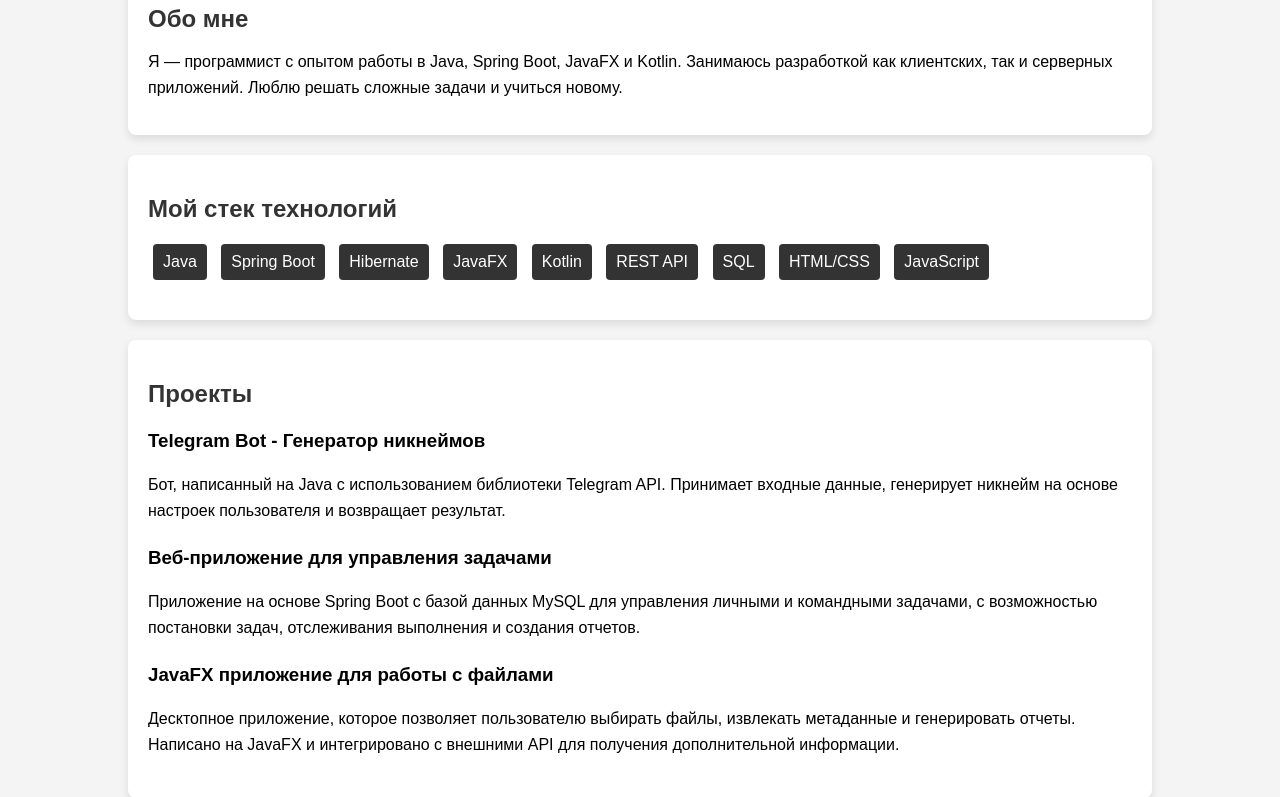
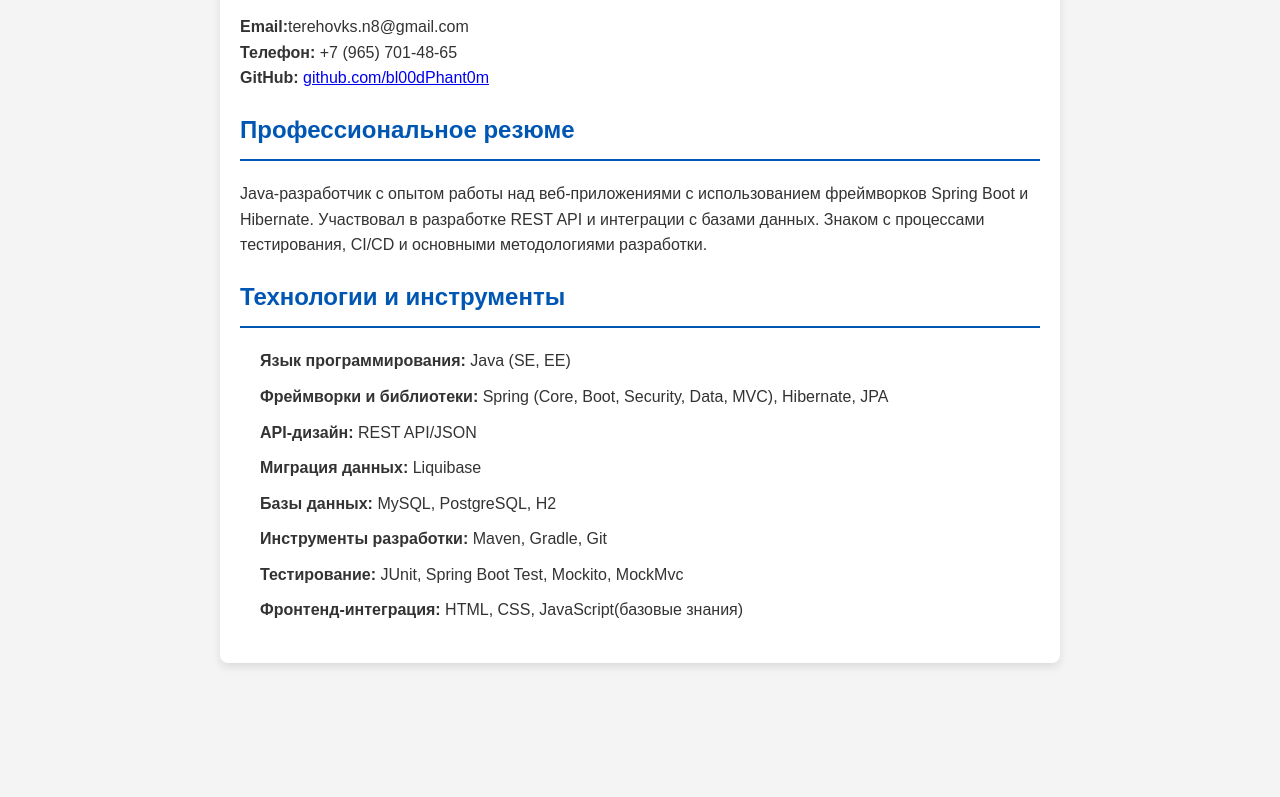
Before and after one commit to bl00dPhant0m/bl00dPhant0m.github.io, a plain HTML site: page index.html in a window 1280 px wide. Shown: the part 120-917 px from the top of the page. After the commit the page ends 803 px from the top, so only its background shows below. Drawn offline with Linux system fonts and the light colour scheme.

Commit message:
about me

```diff
--- a/index.html
+++ b/index.html
@@ -3,138 +3,78 @@
 <head>
     <meta charset="UTF-8">
     <meta name="viewport" content="width=device-width, initial-scale=1.0">
-    <title>Портфолио программиста</title>
+    <title>Резюме Java Developer</title>
     <style>
         body {
             font-family: Arial, sans-serif;
+            line-height: 1.6;
+            color: #333;
+            background-color: #f4f4f4;
             margin: 0;
-            padding: 0;
-            background-color: #f4f4f4;
-        }
-
-        header {
-            background-color: #333;
-            color: white;
-            padding: 10px 0;
-            text-align: center;
-        }
-
-        header h1 {
-            margin: 0;
-            font-size: 2.5em;
-        }
-
-        .container {
-            width: 80%;
-            margin: 0 auto;
             padding: 20px;
         }
-
-        .about,
-        .stack,
-        .projects {
-            background-color: white;
+        .container {
+            max-width: 800px;
+            margin: 0 auto;
+            background: #fff;
             padding: 20px;
+            box-shadow: 0 4px 8px rgba(0, 0, 0, 0.1);
+            border-radius: 8px;
+        }
+        h1, h2 {
+            color: #0056b3;
+        }
+        .section-title {
+            font-size: 24px;
+            border-bottom: 2px solid #0056b3;
+            padding-bottom: 10px;
             margin-bottom: 20px;
-            border-radius: 8px;
-            box-shadow: 0 4px 8px rgba(0, 0, 0, 0.1);
         }
-
-        h2 {
-            color: #333;
+        ul {
+            list-style-type: none;
+            padding-left: 0;
+        }
+        ul li {
+            padding-left: 20px;
             margin-bottom: 10px;
         }
-
-        .about p,
-        .stack ul,
-        .projects .project {
-            margin-bottom: 15px;
-            line-height: 1.6;
-        }
-
-        .stack ul {
-            list-style: none;
-            padding: 0;
-        }
-
-        .stack ul li {
-            display: inline-block;
-            background-color: #333;
-            color: white;
-            padding: 5px 10px;
-            margin: 5px;
-            border-radius: 4px;
-        }
-
-        .projects .project {
+        .skills, .experience {
             margin-bottom: 20px;
         }
-
-        .projects .project h3 {
-            margin-bottom: 5px;
+        .contact-info p {
+            margin: 0;
         }
-
-        footer {
-            text-align: center;
-            padding: 10px;
-            background-color: #333;
-            color: white;
-            margin-top: 20px;
+        .contact-info {
+            margin-bottom: 20px;
         }
     </style>
 </head>
 <body>
+<div class="container">
+    <h1>Кирилл Терехов</h1>
 
-<header>
-    <h1>Портфолио Ульяны</h1>
-</header>
+    <div class="contact-info">
+        <p><strong>Email:</strong>terehovks.n8@gmail.com</p>
+        <p><strong>Телефон:</strong> +7 (965) 701-48-65</p>
+        <p><strong>GitHub:</strong> <a href="https://github.com/bl00dPhant0m">github.com/bl00dPhant0m</a></p>
+    </div>
 
-<div class="container">
+    <h2 class="section-title">Профессиональное резюме</h2>
+    <p>Java-разработчик с опытом работы над веб-приложениями с использованием фреймворков Spring Boot и Hibernate. Участвовал в разработке REST API и интеграции с базами данных. Знаком с процессами тестирования, CI/CD и основными методологиями разработки.</p>
 
-    <section class="about">
-        <h2>Обо мне</h2>
-        <p>Я — программист с опытом работы в Java, Spring Boot, JavaFX и Kotlin. Занимаюсь разработкой как клиентских, так и серверных приложений. Люблю решать сложные задачи и учиться новому.</p>
-    </section>
-
-    <section class="stack">
-        <h2>Мой стек технологий</h2>
+    <h2 class="section-title">Технологии и инструменты</h2>
+    <div class="skills">
         <ul>
-            <li>Java</li>
-            <li>Spring Boot</li>
-            <li>Hibernate</li>
-            <li>JavaFX</li>
-            <li>Kotlin</li>
-            <li>REST API</li>
-            <li>SQL</li>
-            <li>HTML/CSS</li>
-            <li>JavaScript</li>
+            <li><strong>Язык программирования:</strong> Java (SE, EE)</li>
+            <li><strong>Фреймворки и библиотеки:</strong> Spring (Core, Boot, Security, Data, MVC), Hibernate, JPA</li>
+            <li><strong>API-дизайн:</strong> REST API/JSON</li>
+            <li><strong>Миграция данных:</strong> Liquibase</li>
+            <li><strong>Базы данных:</strong> MySQL, PostgreSQL, H2</li>
+            <li><strong>Инструменты разработки:</strong> Maven, Gradle, Git</li>
+            <li><strong>Тестирование:</strong> JUnit, Spring Boot Test, Mockito, MockMvc</li>
+            <li><strong>Фронтенд-интеграция:</strong> HTML, CSS, JavaScript(базовые знания)</li>
         </ul>
-    </section>
-
-    <section class="projects">
-        <h2>Проекты</h2>
-
-        <div class="project">
-            <h3>Telegram Bot - Генератор никнеймов</h3>
-            <p>Бот, написанный на Java с использованием библиотеки Telegram API. Принимает входные данные, генерирует никнейм на основе настроек пользователя и возвращает результат.</p>
-        </div>
-
-        <div class="project">
-            <h3>Веб-приложение для управления задачами</h3>
-            <p>Приложение на основе Spring Boot с базой данных MySQL для управления личными и командными задачами, с возможностью постановки задач, отслеживания выполнения и создания отчетов.</p>
-        </div>
-
-        <div class="project">
-            <h3>JavaFX приложение для работы с файлами</h3>
-            <p>Десктопное приложение, которое позволяет пользователю выбирать файлы, извлекать метаданные и генерировать отчеты. Написано на JavaFX и интегрировано с внешними API для получения дополнительной информации.</p>
-        </div>
-    </section>
-
+    </div>
 </div>
-
-<footer>
-    <p>Свяжитесь со мной: uliana@example.com</p>
-</footer>
-
 </body>
 </html>
```
